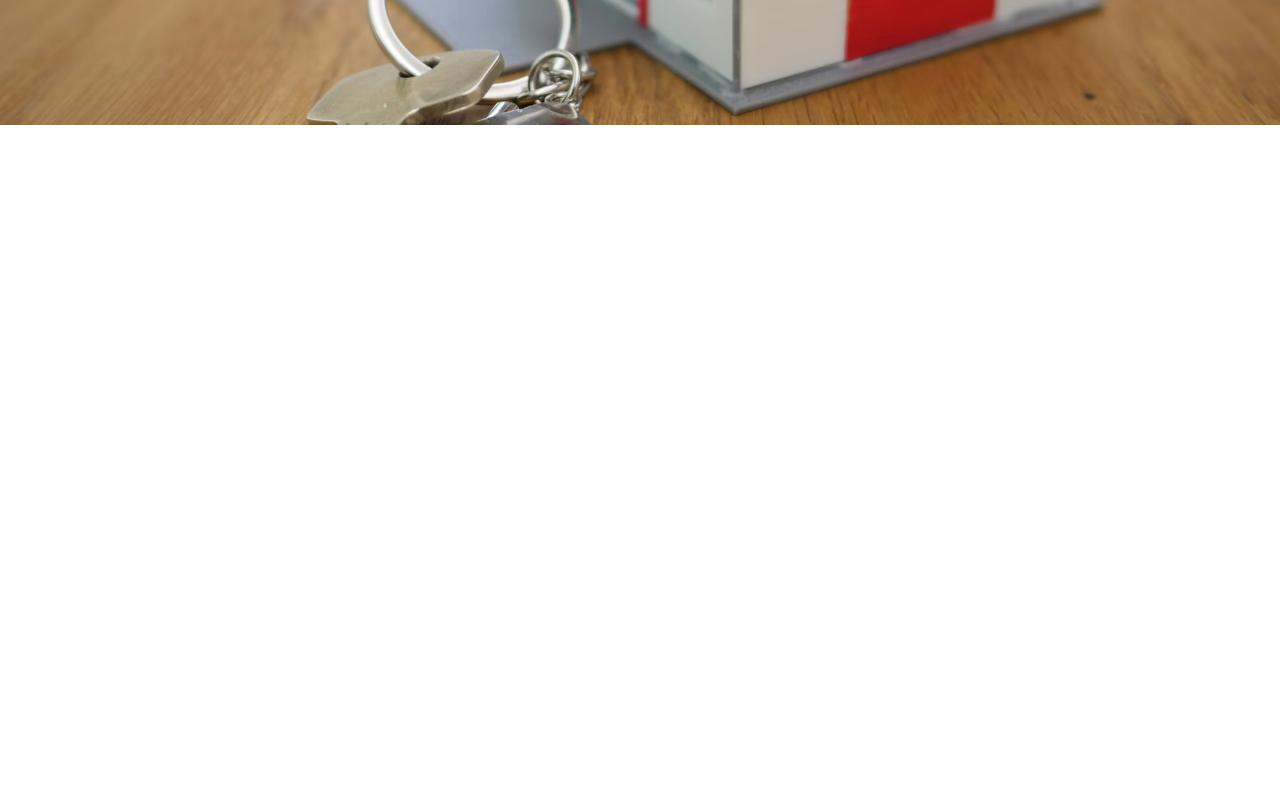
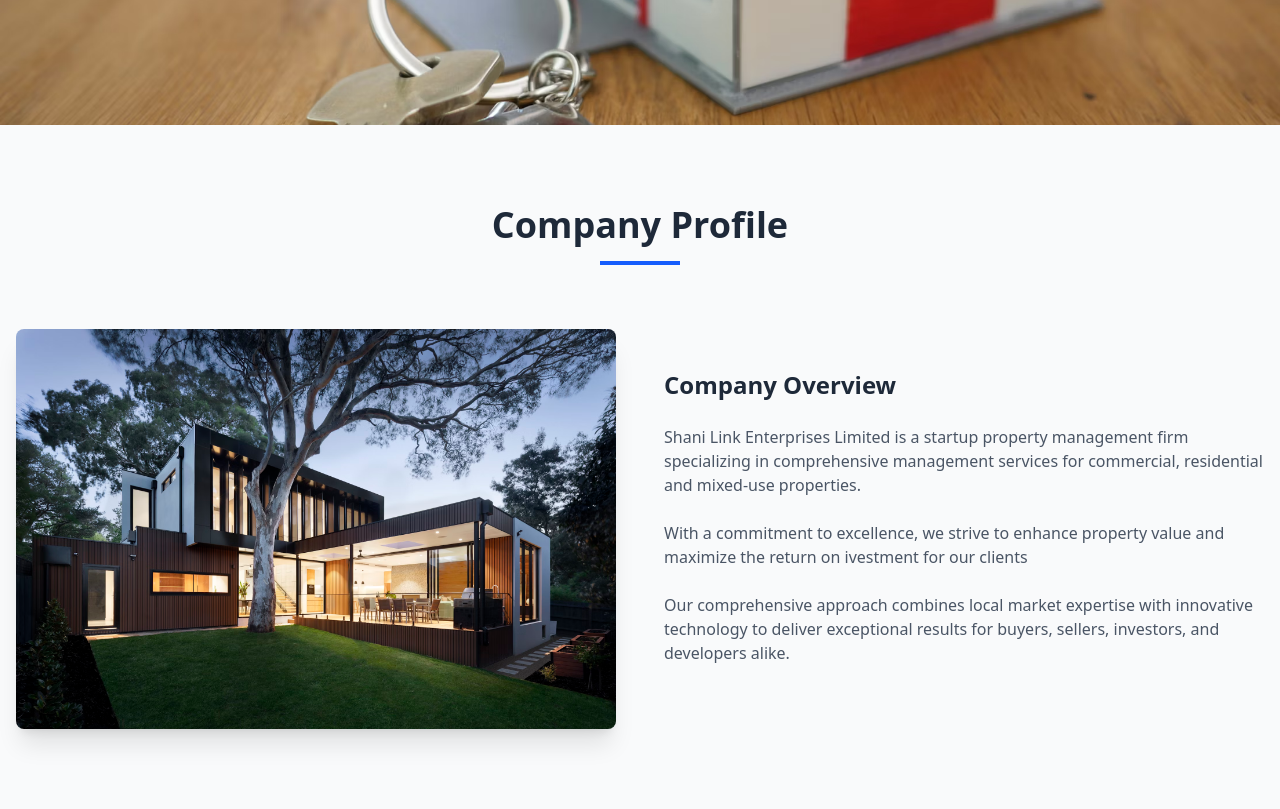
Before and after one commit to mrPullStack/shani-link, a website: page src/index.html in a window 1280 px wide. Shown: the part 419-1228 px from the top of the page. Before the commit the page ends 800 px from the top, so only its background shows below. Drawn offline with Linux system fonts and the light colour scheme.

Commit message:
add company overview

```diff
--- a/src/index.html
+++ b/src/index.html
@@ -7,7 +7,7 @@
     <link rel="stylesheet" href="./output.css">
     <link rel="stylesheet" href="https://cdnjs.cloudflare.com/ajax/libs/font-awesome/6.5.2/css/all.min.css" integrity="sha512-SnH5WK+bZxgPHs44uWIX+LLJAJ9/2PkPKZ5QiAj6Ta86w+fsb2TkcmfRyVX3pBnMFcV7oQPJkl9QevSCWr3W6A==" crossorigin="anonymous" referrerpolicy="no-referrer" />
 </head>
-<body>
+<body class="font-sans text-grey-800">
     <!--Navigation-->
     <nav class="bg-white shadow-lg sticky top-0 z-50">
         <div class="container mx-auto px-4 py-3">
@@ -48,6 +48,7 @@
             </div>
         </div>
     </nav>
+
     <!-- Hero Section -->
     <section id="home" class="hero-bg text-white py-32 px-4">
         <div class="container mx-auto text-center">
@@ -59,5 +60,29 @@
             </div>
         </div>
     </section>
+
+    <!-- Company Profile Section -->
+    <section id="about" class="py-20 bg-gray-50">
+        <div class="container mx-auto px-4">
+            <div class="text-center mb-16">
+                <h2 class="text-3xl md:text-4xl font-bold text-gray-800 mb-4">Company Profile</h2>
+                <div class="w-20 h-1 bg-blue-600 mx-auto"></div>
+            </div>
+
+            <div class="flex flex-col lg:flex-row gap-12 items-center">
+                <div class="lg:w-1/2">
+                    <img src="../assets/images/about.avif"
+                            alt="Shani Link Office" class="rounded-lg shadow-xl w-full">
+                </div>
+                <div class="lg:w-1/2">
+                    <h3 class="text-2xl font-bold text-gray-800 mb-6">Company Overview</h3>
+                    <p class="text-gray-600 mb-6">Shani Link Enterprises Limited is a startup property management firm specializing in comprehensive management services for commercial, residential and mixed-use properties.</p>
+                    <p class="text-gray-600 mb-6">With a commitment to excellence, we strive to enhance property value and maximize the return on ivestment for our clients</p>
+                    <p class="text-gray-600 mb-6">Our comprehensive approach combines local market expertise with innovative technology to deliver exceptional results for buyers, sellers, investors, and developers alike.</p>
+                </div>
+            </div>
+        </div>
+    </section>
+
 </body>
 </html>
```
Also changed, not shown: assets/images/about.avif (added), src/output.css.
